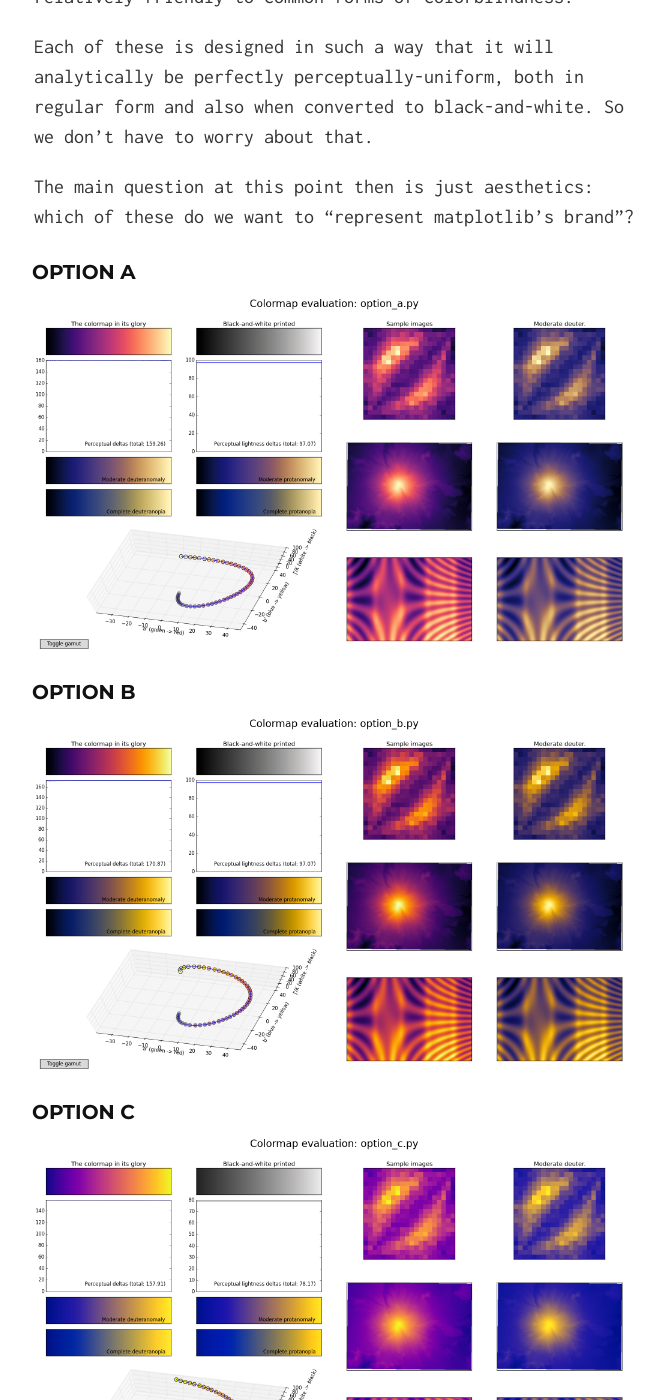
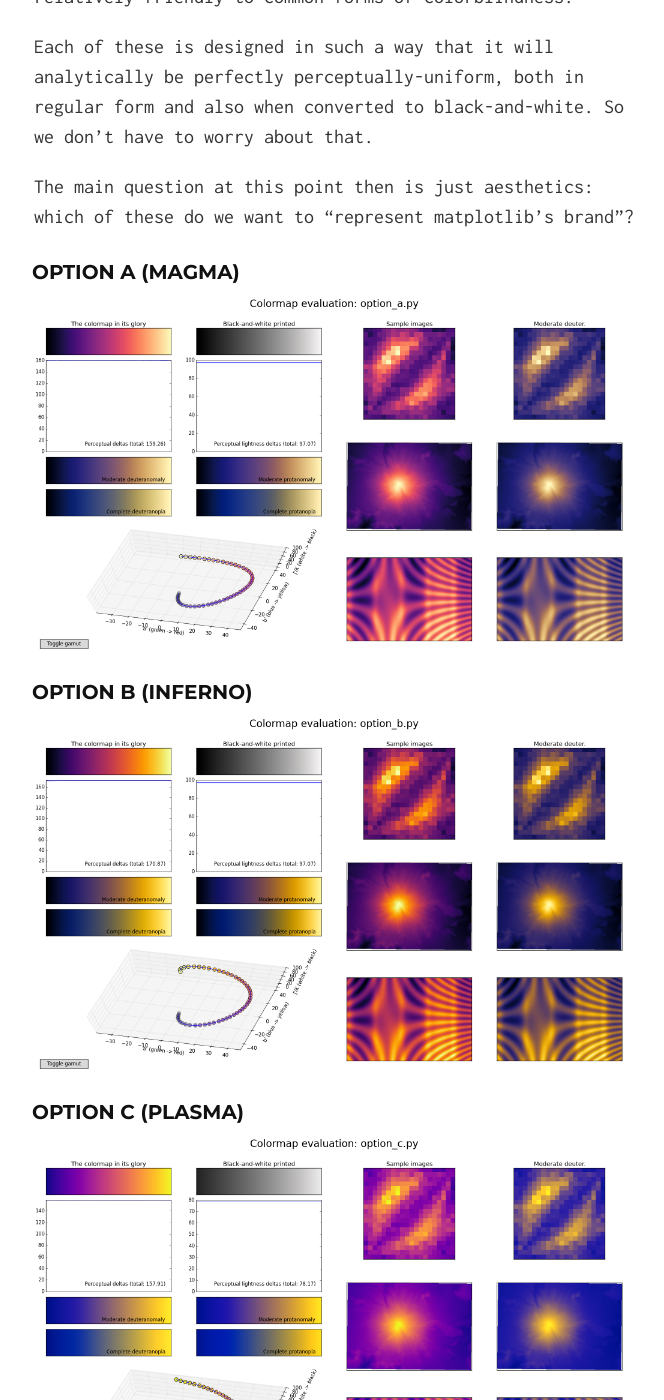
Before and after one commit to BIDS/colormap, a Jekyll site: the page built from index.md, in a window 1280 px wide and 1400 px high, scrolled down 4296 px. Shown: the whole window, without its empty margins (306-970 px from the left). Built offline with Jekyll 4.4.1, drawn with Linux system fonts in a browser that asks for light colours; Markdown is read by kramdown in place of the engine named in the settings; some of the changed text lies outside the part shown.

Commit message:
Add new names to colormaps

```diff
--- a/index.md
+++ b/index.md
@@ -112,20 +112,20 @@ converted to black-and-white. So we don't have to worry about that.
 The main question at this point then is just aesthetics: which of
 these do we want to "represent matplotlib's brand"?
 
-### Option A
+### Option A (Magma)
 
 <a href="./images/screenshots/option_a.png"><img
 src="./images/screenshots/option_a.png"></a>
 
-### Option B
+### Option B (Inferno)
 
 <a href="./images/screenshots/option_b.png"><img src="./images/screenshots/option_b.png"></a>
 
-### Option C
+### Option C (Plasma)
 
 <a href="./images/screenshots/option_c.png"><img src="./images/screenshots/option_c.png"></a>
 
-### Option D
+### Option D (Viridis)
 
 UPDATE: Here's a newly added greenish alternative option, based on a
 [design by Eric Firing](http://thread.gmane.org/gmane.comp.python.matplotlib.devel/13522/focus=13542)
```
